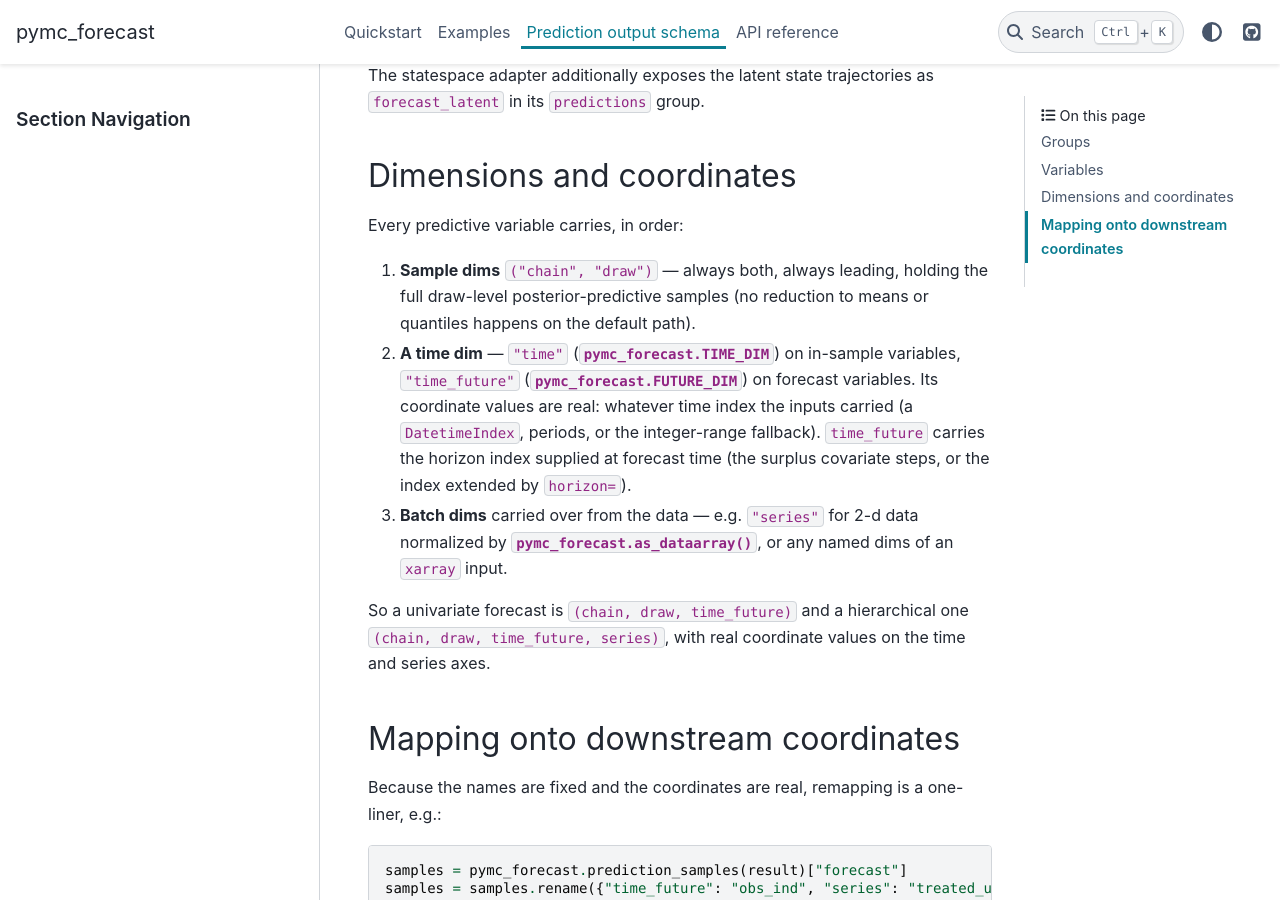
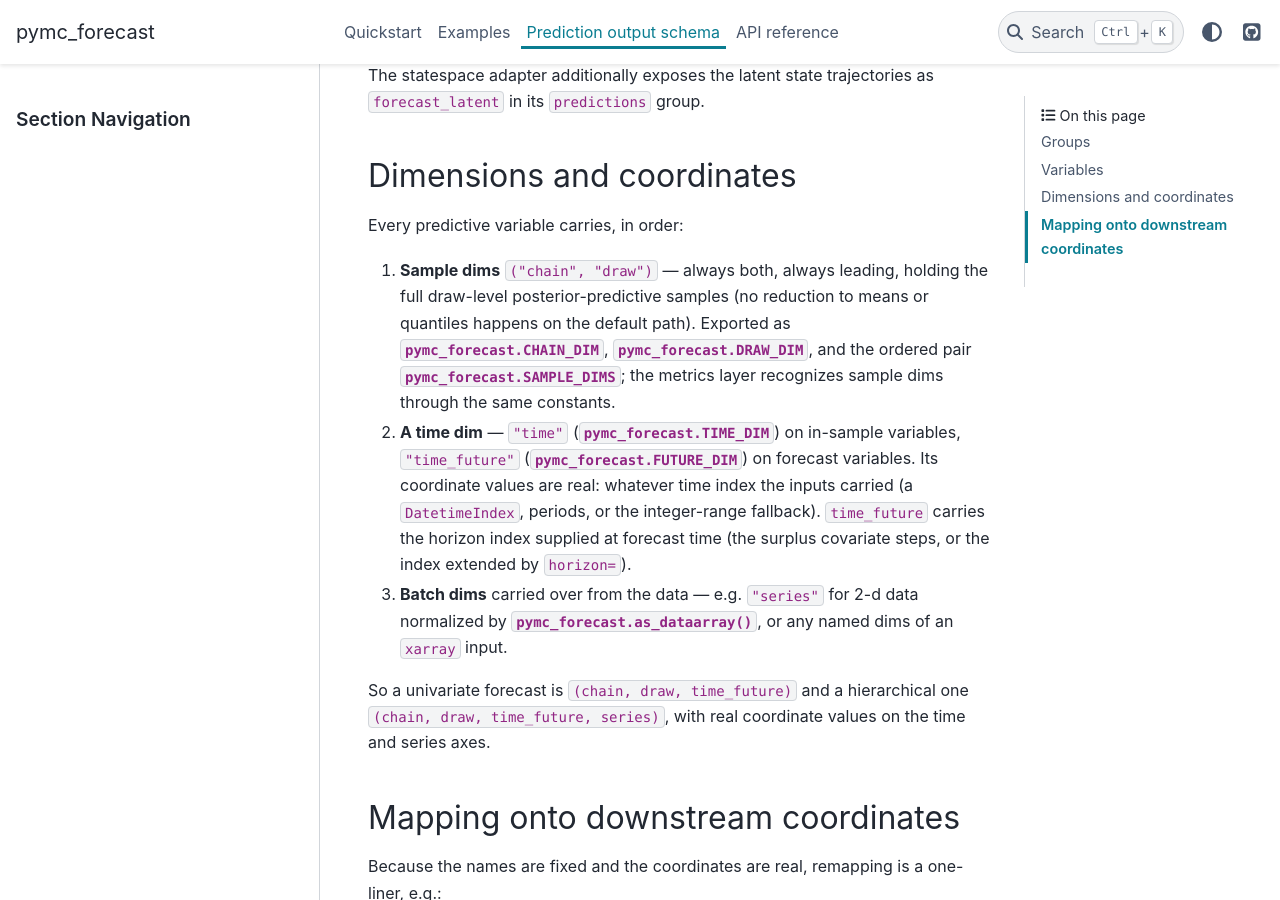
Before and after one commit to pymc-labs/pymc-forecast, a Sphinx documentation site: the page built from docs/schema.md, in a window 1280 px wide and 900 px high, scrolled down 1229 px. Built offline with Sphinx 7.4.7 and the PyData theme 0.15.4, drawn with Linux system fonts in a browser that asks for light colours; pages that are not in the unit, such as notebooks, are missing from menus.

Commit message:
Borrow from parallel review: export CHAIN_DIM/DRAW_DIM/SAMPLE_DIMS and wire them into the metrics layer
Co-Authored-By: Claude Fable 5 <noreply@anthropic.com>

```diff
--- a/docs/schema.md
+++ b/docs/schema.md
@@ -37,7 +37,10 @@ Every predictive variable carries, in order:
 
 1. **Sample dims** `("chain", "draw")` — always both, always leading, holding
    the full draw-level posterior-predictive samples (no reduction to means or
-   quantiles happens on the default path).
+   quantiles happens on the default path). Exported as
+   {data}`pymc_forecast.CHAIN_DIM`, {data}`pymc_forecast.DRAW_DIM`, and the
+   ordered pair {data}`pymc_forecast.SAMPLE_DIMS`; the metrics layer
+   recognizes sample dims through the same constants.
 2. **A time dim** — `"time"` ({data}`pymc_forecast.TIME_DIM`) on in-sample
    variables, `"time_future"` ({data}`pymc_forecast.FUTURE_DIM`) on forecast
    variables. Its coordinate values are real: whatever time index the inputs
--- a/pymc_forecast/__init__.py
+++ b/pymc_forecast/__init__.py
@@ -6,7 +6,10 @@ results, and inference via PyMC core and pymc-extras.
 """
 
 from pymc_forecast.data import (
+    CHAIN_DIM,
+    DRAW_DIM,
     FUTURE_DIM,
+    SAMPLE_DIMS,
     TIME_DIM,
     as_dataarray,
     extend_time_index,
@@ -65,10 +68,13 @@ from pymc_forecast.statespace import StatespaceForecaster, StatespaceModel
 __version__ = "0.0.1"
 
 __all__ = [
+    "CHAIN_DIM",
     "DEFAULT_METRICS",
+    "DRAW_DIM",
     "FORECAST_VAR",
     "FUTURE_DIM",
     "OBS_VAR",
+    "SAMPLE_DIMS",
     "TIME_DIM",
     "AlignmentError",
     "BacktestResult",
```
Also changed, not shown: CHANGELOG.md (+3 -2 lines), README.md (+2 -1 lines), 3 other files.
